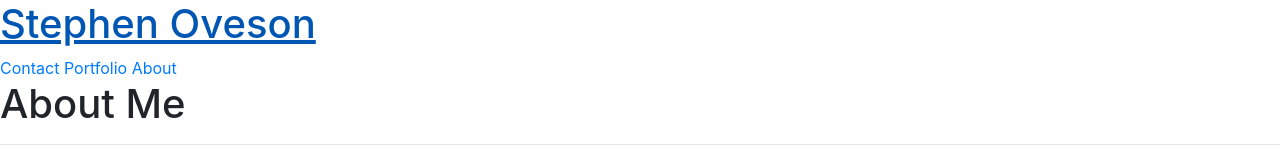
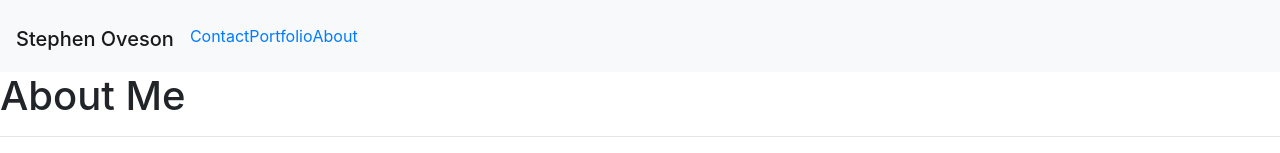
Before and after one commit to StephenOveson/bootstrap, a plain HTML site: page index.html in a window 1280 px wide. Shown: the top 153 px of the page. Drawn offline with nearby package versions, Linux system fonts and the light colour scheme.

Commit message:
Addition of Classes to Navbar

```diff
--- a/index.html
+++ b/index.html
@@ -6,8 +6,8 @@
     </head>
     <body>
         <header>
-            <nav>
-                    <h1><a href="index.html">Stephen Oveson</a></h1>
+            <nav class="navbar navbar-expand-lg navbar-light bg-light">
+                    <h1><a class="navbar-brand" href="index.html">Stephen Oveson</a></h1>
                     <a href="contact.html">Contact</a>
                     <a href="portfolio.html">Portfolio</a>
                     <a href="index.html">About</a>
```
